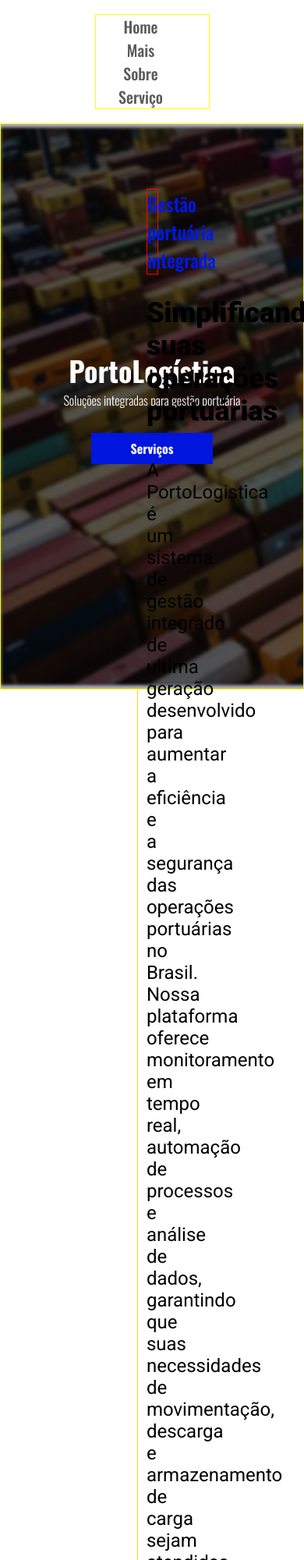
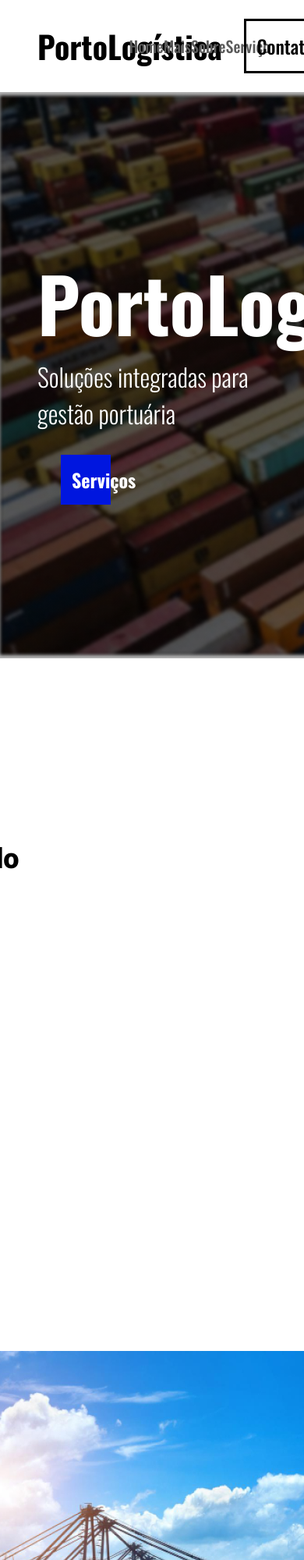
Before and after one commit to nonatodiego/Portologistica-vnw-desafio-02, a plain HTML site: page index.html in a window 390 px wide. Shown: the top 2000 px of the page at 78% size. Drawn offline with nearby package versions, Linux system fonts and the light colour scheme.

Commit message:
Add README file and enhance styling for gestão portuária section; remove unused media queries and improve layout

```diff
--- a/style.scss
+++ b/style.scss
@@ -36,24 +36,6 @@ header {
     font-size: $font-size-large;
   }
 }
-
-@media (max-width:800px) {
-
-  h2, button {
-    display: none;
-  }
-  nav {
-    border: 1px solid yellow;
-    width: 100%;
-    margin-top: 2.5rem;
-    ul {
-      display: flex;
-      flex-direction: column;
-      justify-content: center;
-      align-items: center;
-    }
-  }
- }
 
 // Nav
 nav {
@@ -127,42 +109,19 @@ main {
   }
 }
 
-@media (max-width:800px) {
-  main {
-    display: flex;
-    justify-content: center;
-    align-items: center;
-    width: 100%;
-    margin-top: 2.5rem;
-    border: 1px solid yellow;
-
-    h1 {
-      font-size: 2.25rem;
-    }
-
-    p,a {
-      text-align: center;
-      font-size: 1rem;
-    }
-
-    a {
-      margin: 0;
-      padding: .5rem;
-      width: 9.75rem;
-    }
-  }
-}
 
 // Section: Gestão Portuária
 section.gestao-portuaria {
   margin-top: 20px;
-  height: 139vh;
+  // height: 139vh;
   display: flex;
   flex-direction: row;
   justify-content: center;
   align-items: center;
   font-family: $font-family-primary;
   gap: 20px;
+
+  padding: 5rem;
 
 
   .descricao {
@@ -205,6 +164,7 @@ section.gestao-portuaria {
       font-weight: 400;
       font-size: $font-size-medium;
       // text-align: center;
+      margin-top: 80px;
       margin-bottom: 20px;
       // height: 56vh;
       // border: 1px solid yellow;
@@ -212,29 +172,6 @@ section.gestao-portuaria {
   }
 }
 
-@media (max-width:800px) {
-  section.gestao-portuaria {
-    justify-content: center;
-    align-items: center;
-    flex-direction: column;
-    text-align: center;
-    height: 220vh;
-    width: 10%;
-    border-left: 1px solid gold;
-    margin: 0 auto;
-
-    h3 {
-      font-size: 1rem;
-      // width: 150%;
-      border: 1px solid red;
-    }
-
-    p {
-      font-size: 0.875rem;
-
-    }
-  }
-}
 
 // Section: Soluções
 section.solucoes {
@@ -322,15 +259,32 @@ section.atendimento {
   .atendimento-comercial {
     display: flex;
     flex-direction: column;
-    width: 50%;
+    max-width: 50%;
     // border: 1px solid red;
 
     .galeria-fotos {
       display: flex;
       flex-wrap: wrap;
-      width: 100%;
       gap: 2rem;
       margin-top: 2.5rem;
+      // border: 1px solid red;
+
+      figure {
+        // width: 100%;
+        margin: 0;
+        // border: 1px solid red;
+
+        img {
+          width: 100%;
+          height: 30vh;
+          object-fit: cover;
+        }
+
+        figcaption {
+          font-size: 1.25rem;
+          font-weight: 500;
+        }
+      }
 
       figcaption {
         font-size: 1.25rem;
```
Also changed, not shown: style.css, 2 other files.
